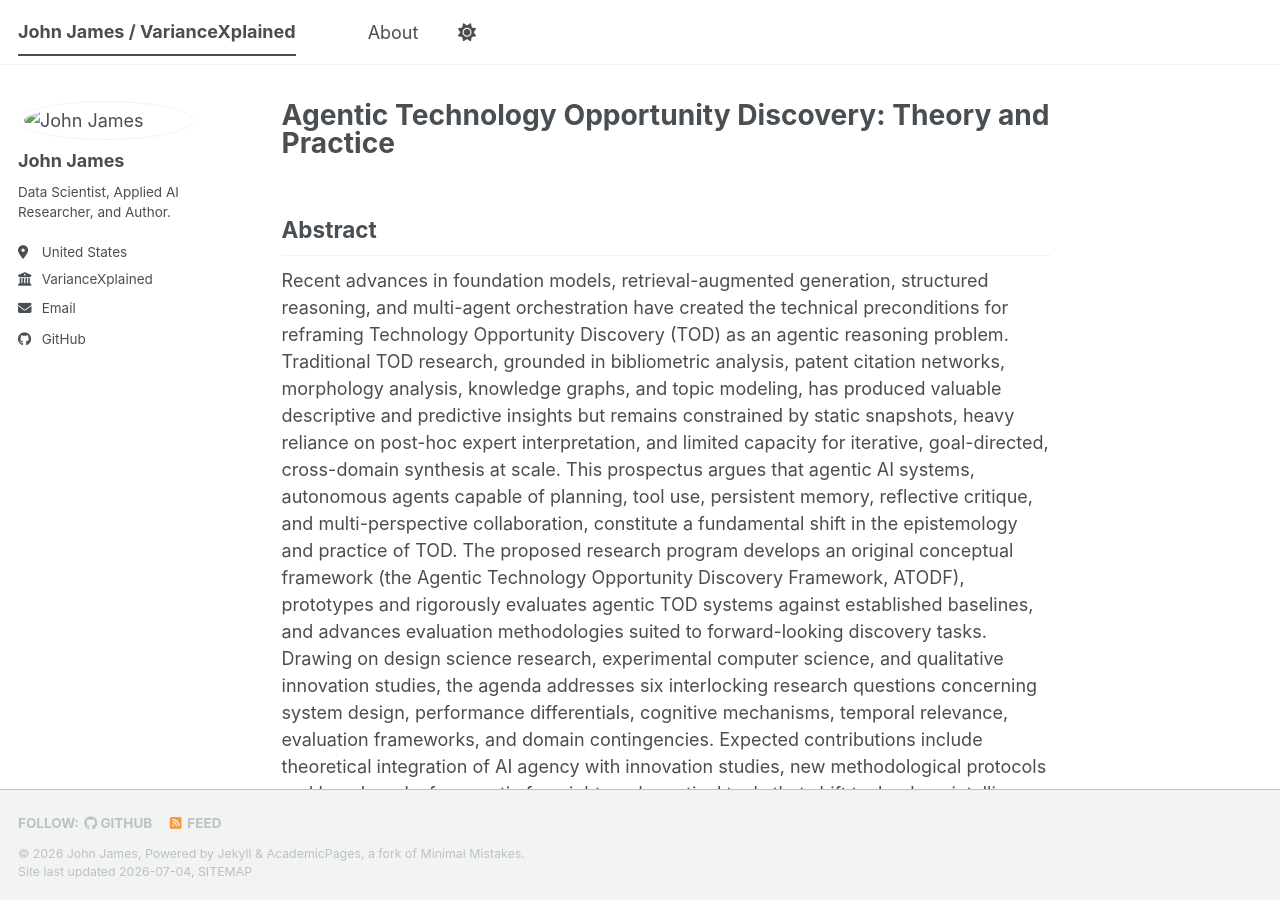
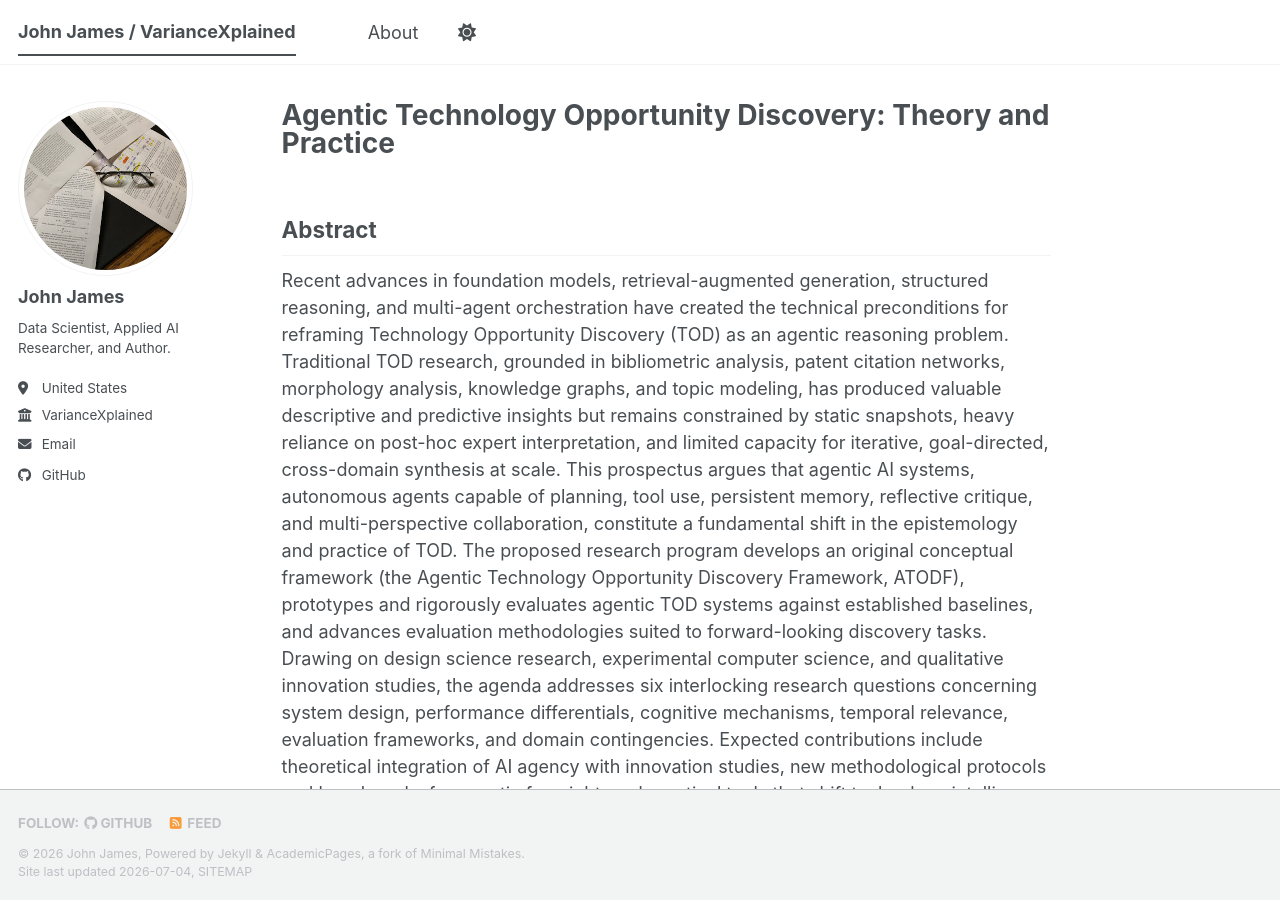
Before and after one commit to variancexplained/agentic-technology-opportunity-discovery, a Jekyll site: the page built from _pages/about.md, in a window 1280 px wide and 900 px high. Built offline with Jekyll 4.4.1, drawn with Linux system fonts in a browser that asks for light colours; a style sheet for code colours, icons or effects is not loaded.

```diff
--- a/_config.yml
+++ b/_config.yml
@@ -12,7 +12,7 @@
 # URL        : Enter URL in Workspace Settings                                                     #
 # ------------------------------------------------------------------------------------------------ #
 # Created    : Saturday July 4th 2026 01:40:07 pm                                                  #
-# Modified   : Saturday July 4th 2026 02:53:18 pm                                                  #
+# Modified   : Saturday July 4th 2026 03:02:55 pm                                                  #
 # ------------------------------------------------------------------------------------------------ #
 # License    : MIT License                                                                         #
 # Copyright  : (c) 2026 John James                                                                 #
@@ -42,7 +42,7 @@
 #               Additional customization can be done by editing /_includes/author-profile.html
 author:
   # Biographic information
-  avatar           : "/assets/images/jjames.jpg"
+  avatar           : "jjames.jpg"
   name             : "John James"
   pronouns         : # example: "she/her"
   bio              : "Data Scientist, Applied AI Researcher, and Author."
```
Also changed, not shown: images/jjames.jpg (renamed from assets/images/jjames.jpg).
